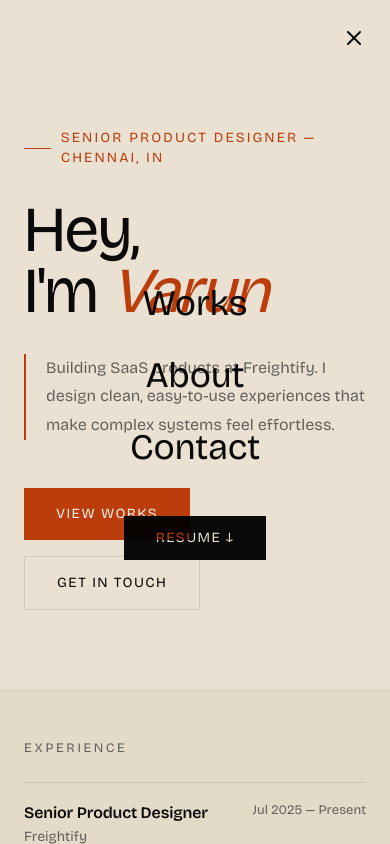
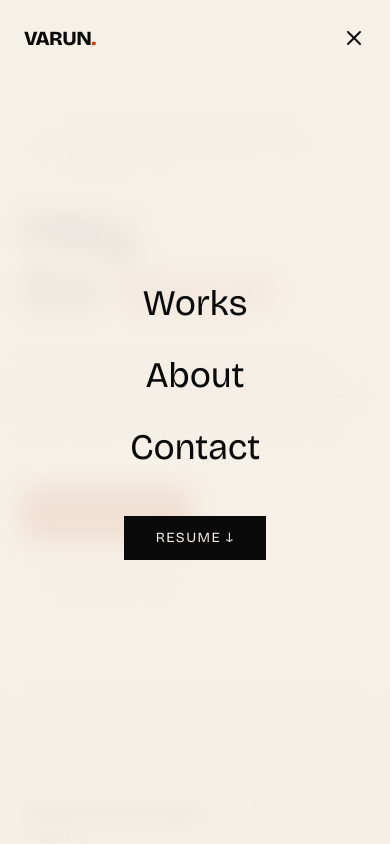
Before and after one commit to ivarunrag1/Varun-Portfolio, a React (Vite) app: page / in a window 390 px wide. Both pictures are taken after a click on the button 354 px from the left and 38 px from the top of the page. Shown: the top 844 px of the page. Built offline with nearby package versions, Linux system fonts and the light colour scheme.

Commit message:
feat(nav): improve navigation visibility on mobile
Update nav mix-blend mode based on menu state and ensure the logo remains interactive when the mobile menu is open.

```diff
--- a/src/App.tsx
+++ b/src/App.tsx
@@ -427,8 +427,9 @@ const Navbar = () => {
   ];
 
   return (
-    <nav className="fixed top-0 left-0 right-0 z-50 flex items-center justify-between px-6 md:px-12 py-6 mix-blend-multiply pointer-events-none">
-      <a href="#" className="font-sans font-extrabold text-xl tracking-tight text-[var(--color-ink)] pointer-events-auto hover-target">
+    <nav className={`fixed top-0 left-0 right-0 z-50 flex items-center justify-between px-6 md:px-12 py-6 pointer-events-none transition-all duration-300 ${isMobileMenuOpen ? 'mix-blend-normal' : 'mix-blend-multiply'}`}>
+      <div className="flex items-center justify-between w-full">
+        <a href="#" className="font-sans font-extrabold text-xl tracking-tight text-[var(--color-ink)] pointer-events-auto hover-target relative z-50">
           VARUN<span className="text-[var(--color-ember)]">.</span>
         </a>
 
@@ -453,20 +454,21 @@ const Navbar = () => {
 
         {/* Mobile Menu Toggle */}
         <button
-        className="md:hidden text-[var(--color-ink)] z-50 pointer-events-auto"
+          className="md:hidden text-[var(--color-ink)] z-50 pointer-events-auto relative"
           onClick={() => setIsMobileMenuOpen(!isMobileMenuOpen)}
         >
           {isMobileMenuOpen ? <X /> : <Menu />}
         </button>
+      </div>
 
       {/* Mobile Nav Overlay */}
       <AnimatePresence>
         {isMobileMenuOpen && (
           <motion.div
-            initial={{ opacity: 0, y: -20 }}
-            animate={{ opacity: 1, y: 0 }}
-            exit={{ opacity: 0, y: -20 }}
-            className="fixed inset-0 bg-[var(--color-paper)] z-40 flex flex-col items-center justify-center gap-8 md:hidden pointer-events-auto mix-blend-normal"
+            initial={{ opacity: 0, backdropFilter: "blur(0px)" }}
+            animate={{ opacity: 1, backdropFilter: "blur(12px)" }}
+            exit={{ opacity: 0, backdropFilter: "blur(0px)" }}
+            className="fixed inset-0 bg-[var(--color-paper)]/90 z-40 flex flex-col items-center justify-center gap-8 md:hidden pointer-events-auto"
           >
             {navLinks.map((link) => (
               <a
```
Lines whose indentation alone changed are shown as unchanged.
